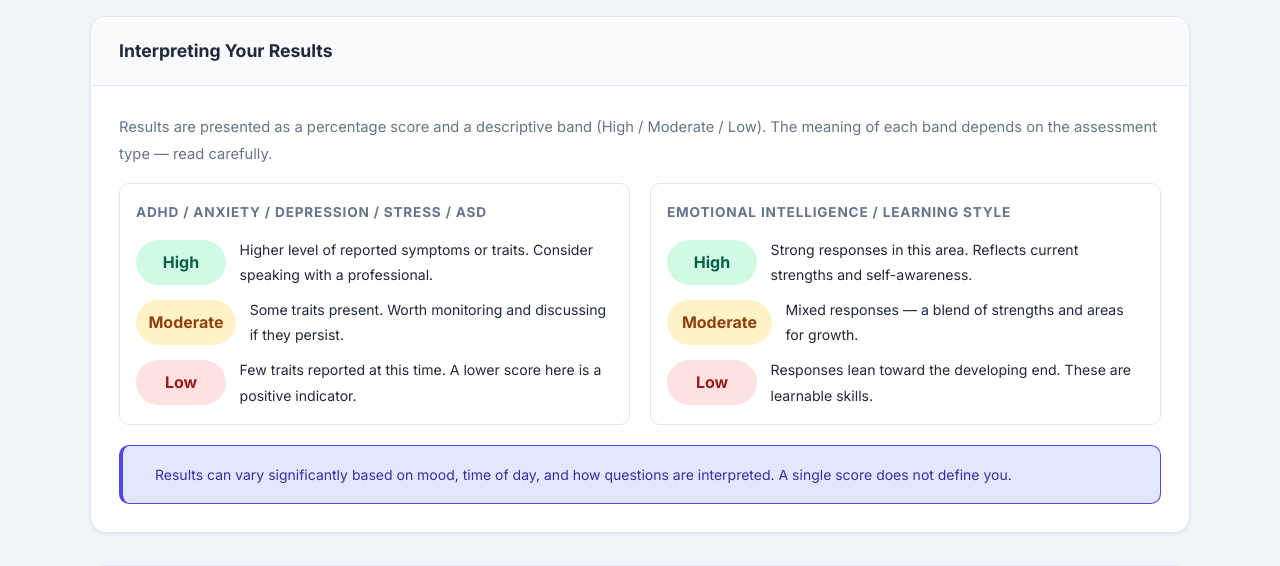
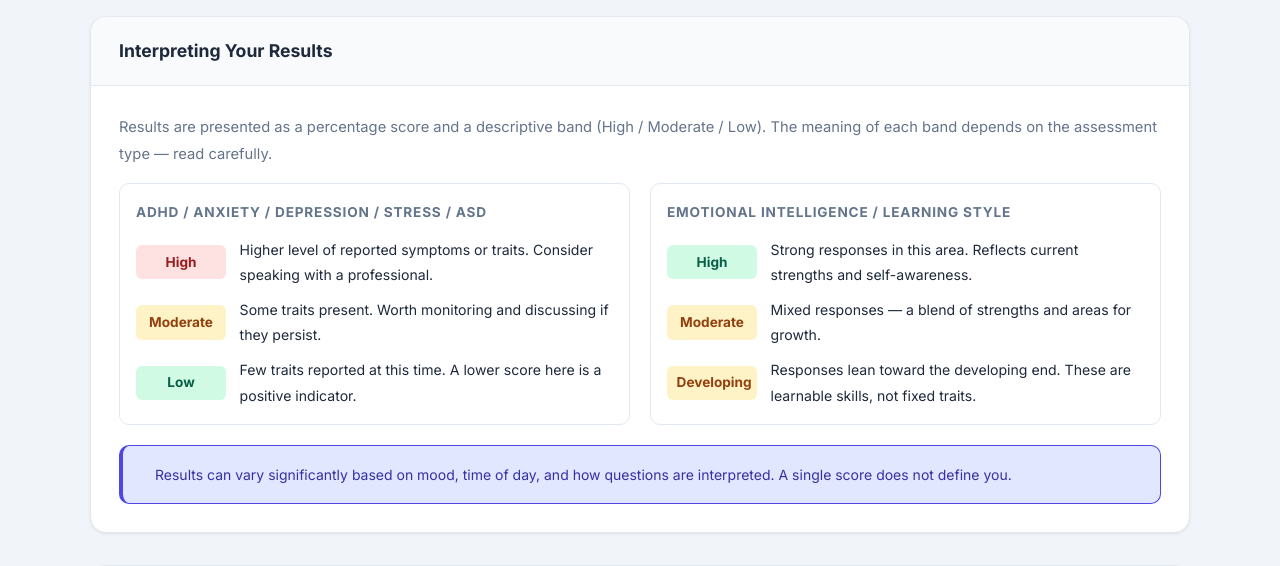
Before and after one commit to kirannxt/ADH-intership-26, a Flask app: page /assessment/help in a window 1280 px wide. Shown: the part 976-1542 px from the top of the page. Run offline with Flask 3, Linux system fonts and the light colour scheme.

Commit message:
fix: correct band colours in help page guide
Clinical screens (ADHD/Anxiety/Depression/Stress/ASD):
  High = red (more symptoms = concerning)
  Low  = green (fewer symptoms = positive)

Positive screens (EQ/Learning):
  High      = green (stronger skills = good)
  Developing = amber (learnable, not alarming)

Previous result-band CSS classes had High=green and Low=red
which was misleading for clinical screen users.

```diff
--- a/app/templates/assessment/help.html
+++ b/app/templates/assessment/help.html
@@ -90,15 +90,18 @@
           </div>
           <div style="display:flex;flex-direction:column;gap:.6rem;">
             <div style="display:flex;align-items:center;gap:.85rem;">
-              <span class="result-band result-band-high" style="min-width:90px;justify-content:center;">High</span>
+              <span style="min-width:90px;text-align:center;padding:.3rem .6rem;border-radius:var(--radius-sm);
+                           background:#fee2e2;color:#991b1b;font-weight:700;font-size:.85rem;">High</span>
               <span style="font-size:.88rem;">Higher level of reported symptoms or traits. Consider speaking with a professional.</span>
             </div>
             <div style="display:flex;align-items:center;gap:.85rem;">
-              <span class="result-band result-band-moderate" style="min-width:90px;justify-content:center;">Moderate</span>
+              <span style="min-width:90px;text-align:center;padding:.3rem .6rem;border-radius:var(--radius-sm);
+                           background:#fef3c7;color:#92400e;font-weight:700;font-size:.85rem;">Moderate</span>
               <span style="font-size:.88rem;">Some traits present. Worth monitoring and discussing if they persist.</span>
             </div>
             <div style="display:flex;align-items:center;gap:.85rem;">
-              <span class="result-band result-band-low" style="min-width:90px;justify-content:center;">Low</span>
+              <span style="min-width:90px;text-align:center;padding:.3rem .6rem;border-radius:var(--radius-sm);
+                           background:#d1fae5;color:#065f46;font-weight:700;font-size:.85rem;">Low</span>
               <span style="font-size:.88rem;">Few traits reported at this time. A lower score here is a positive indicator.</span>
             </div>
           </div>
@@ -112,16 +115,19 @@
           </div>
           <div style="display:flex;flex-direction:column;gap:.6rem;">
             <div style="display:flex;align-items:center;gap:.85rem;">
-              <span class="result-band result-band-high" style="min-width:90px;justify-content:center;">High</span>
+              <span style="min-width:90px;text-align:center;padding:.3rem .6rem;border-radius:var(--radius-sm);
+                           background:#d1fae5;color:#065f46;font-weight:700;font-size:.85rem;">High</span>
               <span style="font-size:.88rem;">Strong responses in this area. Reflects current strengths and self-awareness.</span>
             </div>
             <div style="display:flex;align-items:center;gap:.85rem;">
-              <span class="result-band result-band-moderate" style="min-width:90px;justify-content:center;">Moderate</span>
+              <span style="min-width:90px;text-align:center;padding:.3rem .6rem;border-radius:var(--radius-sm);
+                           background:#fef3c7;color:#92400e;font-weight:700;font-size:.85rem;">Moderate</span>
               <span style="font-size:.88rem;">Mixed responses — a blend of strengths and areas for growth.</span>
             </div>
             <div style="display:flex;align-items:center;gap:.85rem;">
-              <span class="result-band result-band-low" style="min-width:90px;justify-content:center;">Low</span>
-              <span style="font-size:.88rem;">Responses lean toward the developing end. These are learnable skills.</span>
+              <span style="min-width:90px;text-align:center;padding:.3rem .6rem;border-radius:var(--radius-sm);
+                           background:#fef3c7;color:#92400e;font-weight:700;font-size:.85rem;">Developing</span>
+              <span style="font-size:.88rem;">Responses lean toward the developing end. These are learnable skills, not fixed traits.</span>
             </div>
           </div>
         </div>
```
